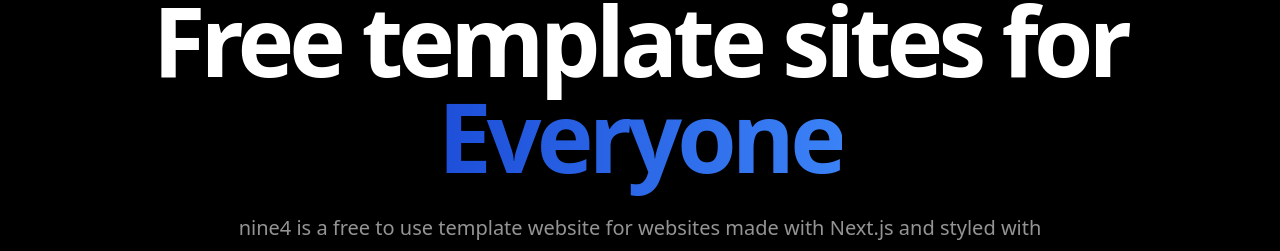
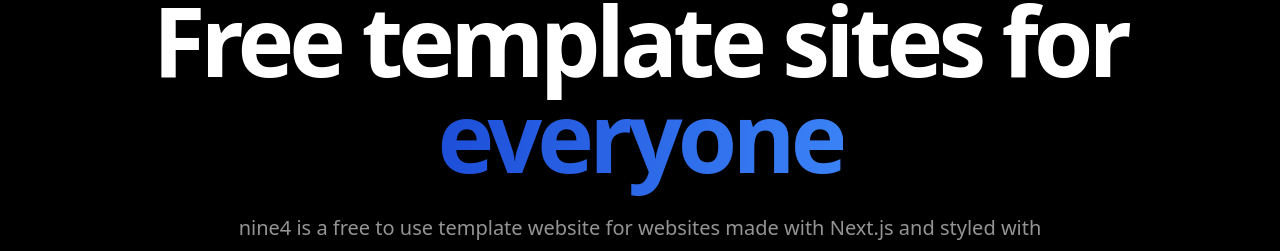
Before and after one commit to r1/NINE4, a Next.js app: page / in a window 1280 px wide. Shown: the part 148-399 px from the top of the page. Built offline with nearby package versions, Linux system fonts and the light colour scheme.

Commit message:
done(layout text): change text color

```diff
--- a/components/Layout.js
+++ b/components/Layout.js
@@ -5,7 +5,7 @@ export default function Main() {
         <div className="flex flex-col w-full mb-2 text-left md:text-center ">
           <h1 className="mb-1 text-6xl font-bold tracking-tighter text-center text-white lg:text-8xl md:text-7xl">
             Free template sites for{" "}
-              <span className="bg-clip-text text-transparent bg-gradient-to-r from-blue-700 to-blue-500">Everyone</span>
+              <span className="bg-clip-text text-transparent bg-gradient-to-r from-blue-700 to-blue-500">everyone</span>
           </h1>
           <br></br>
           <p className="mx-auto text-xl font-normal leading-relaxed fs521 lg:w-2/3">
```
